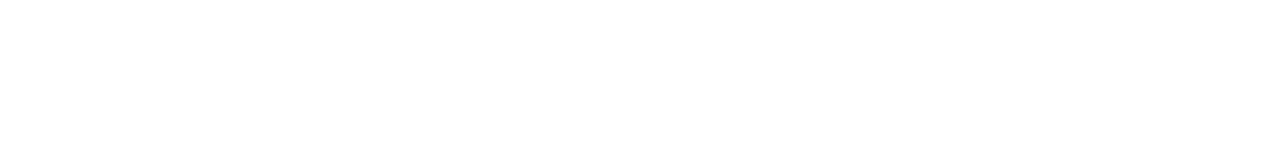
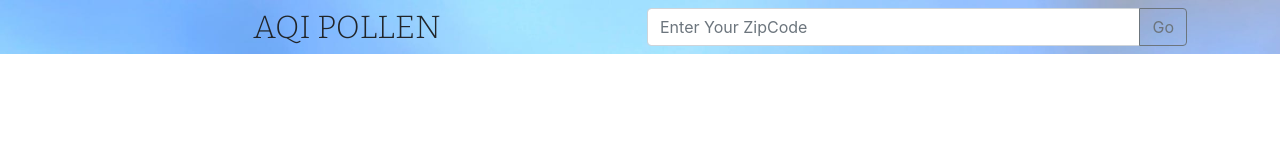
Before and after one commit to MathisLeonard28/AQI-Pollen, a website: page index.html in a window 1280 px wide. Drawn offline with nearby package versions, Linux system fonts and the light colour scheme.

Commit message:
added landing input

```diff
--- a/css/styles.css
+++ b/css/styles.css
@@ -0,0 +1,13 @@
+h1,h2,h3{
+    font-family: 'Bitter', serif;
+}
+
+
+#home {
+    background: url("../img/pear-blossoms-pear-tree-spring-blossom-163780.jpeg") no-repeat center fixed;
+    display: table;
+    height: 100%;
+    position: relative;
+    width: 100%;
+    background-size: cover;
+}
--- a/index.html
+++ b/index.html
@@ -6,10 +6,33 @@
     <meta name="viewport" content="width=device-width, initial-scale=1.0">
     <link rel="stylesheet" href="node_modules/bootstrap/dist/css/bootstrap.min.css" />
 
+    <link rel="stylesheet" href="css/styles.css">
+
+    <link rel="preconnect" href="https://fonts.googleapis.com">
+    <link rel="preconnect" href="https://fonts.gstatic.com" crossorigin>
+    <link href="https://fonts.googleapis.com/css2?family=Bitter:wght@100;300;600&display=swap" rel="stylesheet">
+
     <title>AQI Pollen</title>
 </head>
+
 <body>
-
+    <div id="home">
+        <div class="landing-text">
+            <div class="container">
+                <div class="row row-content align-content-center text-center">
+                    <div class="col-12 col-md mt-2">
+                        <h2>AQI POLLEN</h2>
+                    </div>
+                    <div class="col col-md-6 input-group m-2">
+                        <input type="text" class="form-control" placeholder="Enter Your ZipCode">
+                        <div class="input-group-append">
+                            <a href="#" class="btn btn-outline-secondary form-control">Go</a>
+                        </div>
+                    </div>
+                </div>
+            </div>
+        </div>
+    </div>
 
     <script src="node_modules/jquery/dist/jquery.slim.min.js"></script>
     <script src="node_modules/popper.js/dist/umd/popper.min.js"></script>
```
Also changed, not shown: img/pear-blossoms-pear-tree-spring-blossom-163780.jpeg (added).
